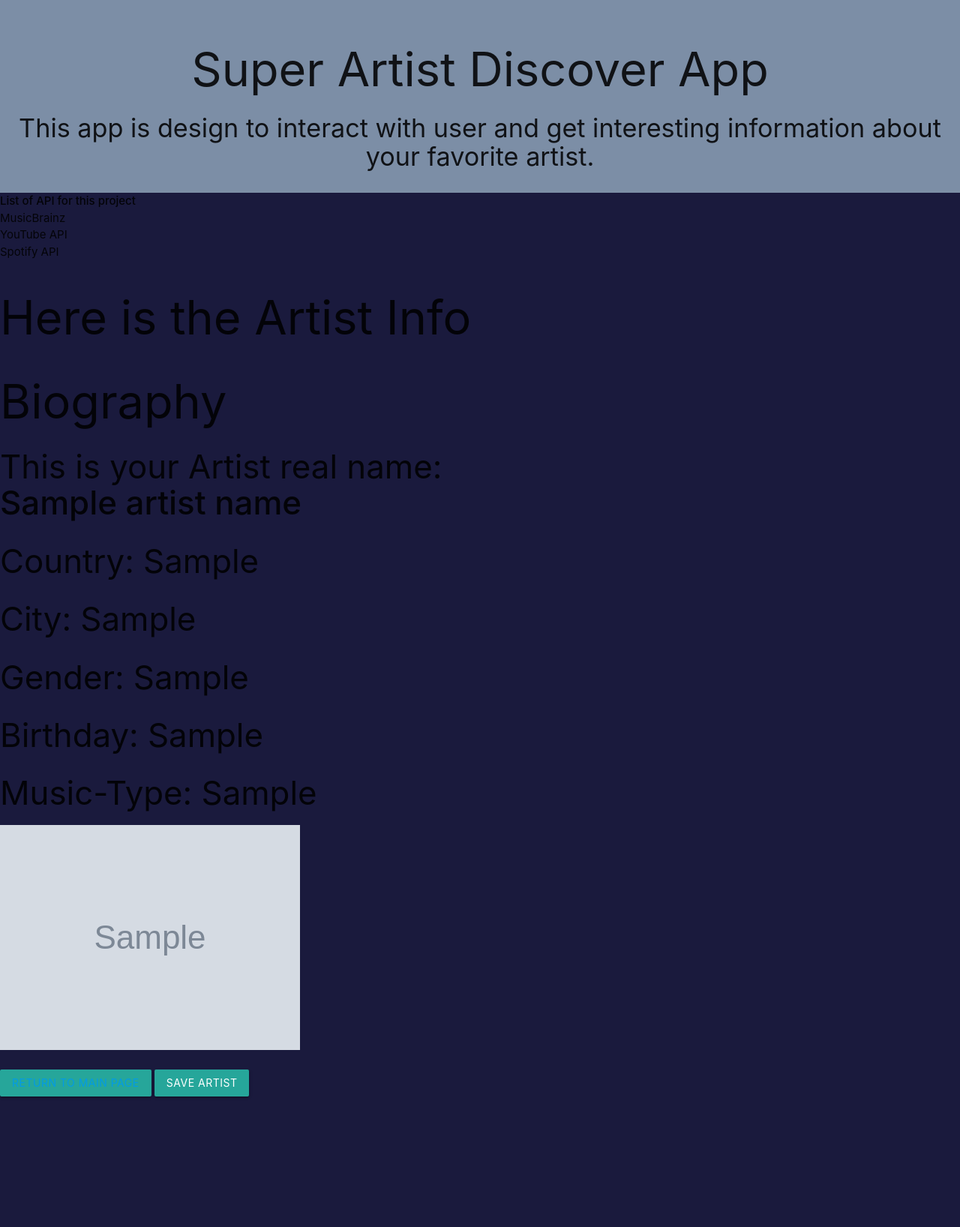
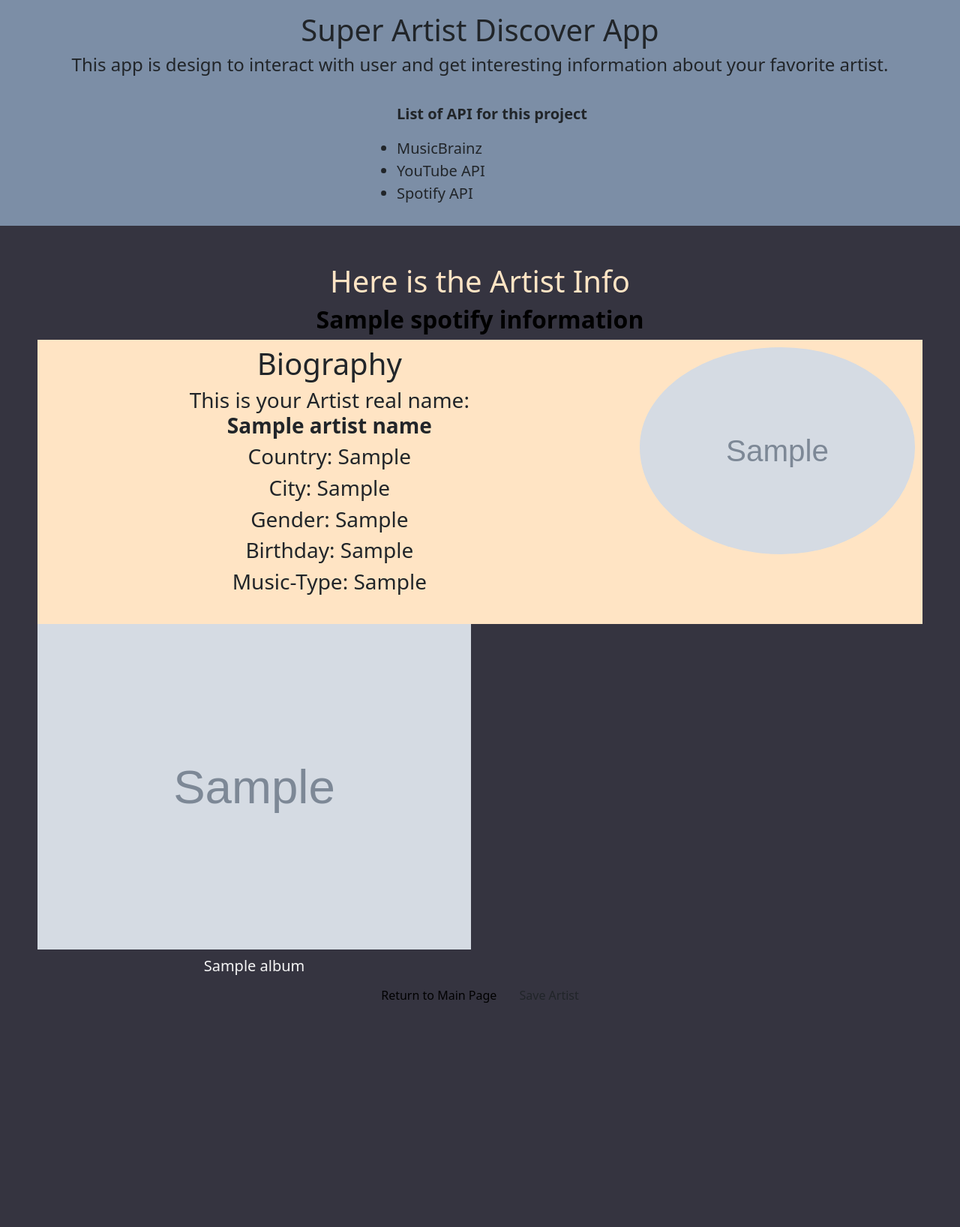
Before and after one commit to dakota-bruffett/Project_3_Apis, a Flask app: template templates/artist.html in a window 1280 px wide. Shown: the top 1636 px of the page at 75% size. After the commit the page ends 1337 px from the top, so only its background shows below. Run offline with Flask 3, Linux system fonts and the light colour scheme; the template is opened without the code that fills it: most values are stand-ins (such as "Sample title", 1, 10 or a date in 2020); grey boxes marked "Sample" are stand-in pictures.

Commit message:
conflics solved, and ready to merge

```diff
--- a/static/style.css
+++ b/static/style.css
@@ -17,6 +17,7 @@ header {
   text-align: center;
   justify-content: center;
   background-color: #7c8ea6;
+}
 
 .return-button{
     text-decoration: none;
@@ -44,12 +45,15 @@ main {
   display: flexbox;
   justify-content: center;
   text-align: center;
-  color: #d7d7d9;
   background-color: #353440;
 }
 
 .getData {
   padding: 19px;
+}
+
+.start-text{
+  color: bisque;
 }
 
 /* Artist profile picture */
@@ -93,7 +97,6 @@ main {
   list-style-type: none;
 }
 
-}
 
 .labels{
     color:  #7C8EA6 ;
--- a/templates/artist.html
+++ b/templates/artist.html
@@ -4,7 +4,13 @@
 <!-- This is a new Temple for Artist Info, This would help us to separate from the model template -->
 
 <main>
-        <h1>Here is the Artist Info</h1>
+  <h1 class="start-text">Here is the Artist Info</h1>
+
+  <h2 id="stage-name-text">
+    <!-- <h1>Here is the Artist Info</h1> -->
+    <!-- Stage Name -->
+    <strong class="Artist-stage-name" style="color: black">{{spotify_information.Name}}</strong>
+  </h2>
 
   <section class="mb-6 artist-bio-section">
     <div class="row">
@@ -16,8 +22,8 @@
         <h2 id="artist-real-name-text">
           <!-- This part is the Bio of the Artists -->
           <h1>Biography</h1>
-              <h3>This is your Artist real name: <br>  <Strong>{{artistName}}</Strong></h3>
-              <h3>Country:  {{artistCountry}}</h3>
+          <h3>This is your Artist real name: <br> <Strong>{{artistName}}</Strong></h3>
+          <h3>Country: {{artistCountry}}</h3>
           <h3>City: {{artistCity}}</h3>
           <h3>Gender: {{artistGender}}</h3>
           <h3>Birthday: {{artistBirth}}</h3>
@@ -26,35 +32,19 @@
       </div>
       <div class="col-md-4">
         <!-- Artist cover picture -->
-            <img
-              src="{{spotify_information.picture}}"
-              alt="Artist Profile picture from spotify"
-              class="artist-profile-picture"
-            />
+        <img src="{{spotify_information.picture}}" alt="Artist Profile picture from spotify"
+          class="artist-profile-picture" />
       </div>
 
     </div>
   </section>
 
   <!--This part will display the Spotify info, and music info  -->
-        <div
-          id="carousel-of-tracks"
-          class="carousel slide"
-          data-bs-ride="carousel"
-          data-bs-interval="4000"
-        >
+  <div id="carousel-of-tracks" class="carousel slide" data-bs-ride="carousel" data-bs-interval="4000">
     <ol class="carousel-indicators" style="display: none;">
       {%for album in spotify_information.albums%}
-            <li
-              data-bs-target="#carousel-of-tracks"
-              data-bs-slide-to="{{loop.index0}}"
-              {%
-              if
-              loop.first
-              %}
-              class="active"
-              {%endif%}
-            ></li>
+      <li data-bs-target="#carousel-of-tracks" data-bs-slide-to="{{loop.index0}}" {% if loop.first %} class="active"
+        {%endif%}></li>
       {% endfor %}
     </ol>
 
@@ -72,11 +62,7 @@
           <!-- Album columns section -->
           <div class="col-md-6 album-col">
             <!-- Album covers -->
-                <img
-                  src="{{album.image}}"
-                  class="d-block w-100 album-img"
-                  alt="{{album.album_name}}"
-                />
+            <img src="{{album.image}}" class="d-block w-100 album-img" alt="{{album.album_name}}" />
 
 
             <!-- Album Name -->
@@ -93,7 +79,7 @@
     </div>
 
     <!-- Here we hava a btn that will return our uset to the main page to search again. -->
-        <button class="btn waves-effect waves-light">  <a class="return-button" href="/">Return to Main Page</a>
+    <button class="btn waves-effect waves-light"> <a class="return-button" href="/">Return to Main Page</a>
     </button>
     <!-- This btn will save the artist in our DB -->
     <button class="btn waves-effect waves-light" type="submit" name="action">Save Artist
--- a/templates/index.html
+++ b/templates/index.html
@@ -4,7 +4,7 @@
 <!-- This is the index file that will send the input to the user to search fot the artist  -->
 
     <main>
-        <h2>Enter here to see the magic !</h2>
+        <h2 class="start-text">Enter here to see the magic !</h2>
         <div class="getData">
             <form  method="GET" action="get_artist">
                 <label for="artisInput"><h2 class="labels" >Artist</h2> </label>
--- a/templates/model.html
+++ b/templates/model.html
@@ -1,20 +1,31 @@
-
 <!-- This is out model file that contain the main structure of our html file -->
-
 <!DOCTYPE html>
 <html lang="en">
 <head>
     <meta charset="UTF-8">
     <meta name="viewport" content="width=device-width, initial-scale=1.0">
     <title>Super Artist Discover App</title>
-    <link rel="stylesheet" href="../static/style.css">
-    <!-- Compiled and minified CSS -->
-    <link rel="stylesheet" href="https://cdnjs.cloudflare.com/ajax/libs/materialize/1.0.0/css/materialize.min.css">
     <link href="https://fonts.googleapis.com/icon?family=Material+Icons" rel="stylesheet">
     <link rel="icon" href="../static/img/icons8-man-in-headphones-32.png">
+    <!--Bootstrap styles import  -->
+    <link href="https://cdn.jsdelivr.net/npm/bootstrap@5.3.2/dist/css/bootstrap.min.css" rel="stylesheet"
+        integrity="sha384-T3c6CoIi6uLrA9TneNEoa7RxnatzjcDSCmG1MXxSR1GAsXEV/Dwwykc2MPK8M2HN" crossorigin="anonymous" />
+    </head>
+
+    <script src="https://cdn.jsdelivr.net/npm/@popperjs/core@2.11.8/dist/umd/popper.min.js"
+        integrity="sha384-I7E8VVD/ismYTF4hNIPjVp/Zjvgyol6VFvRkX/vR+Vc4jQkC+hVqc2pM8ODewa9r"
+        crossorigin="anonymous"></script>
+    <script src="https://cdn.jsdelivr.net/npm/bootstrap@5.3.2/dist/js/bootstrap.min.js"
+        integrity="sha384-BBtl+eGJRgqQAUMxJ7pMwbEyER4l1g+O15P+16Ep7Q9Q+zqX6gSbd85u4mG4QzX+"
+        crossorigin="anonymous"></script>
+    <link rel="stylesheet" href="../static/style.css">
+
 </head>
-<body>
-    <header>
+<body class="artist-body">
+        <!-- Artist basic information -->
+        <!-- Fix section background-->
+        <!-- <div class="container mt-6"> -->
+    <header >
         <h1>Super Artist Discover App</h1>
         <h4>This app is design to interact with user and get interesting information about your favorite artist.</h4>
     </header>
```
Lines whose indentation alone changed are shown as unchanged.
